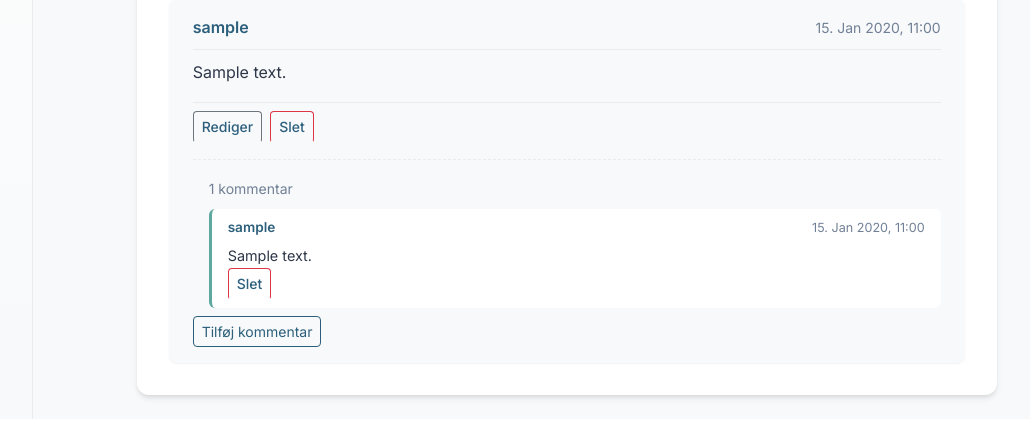
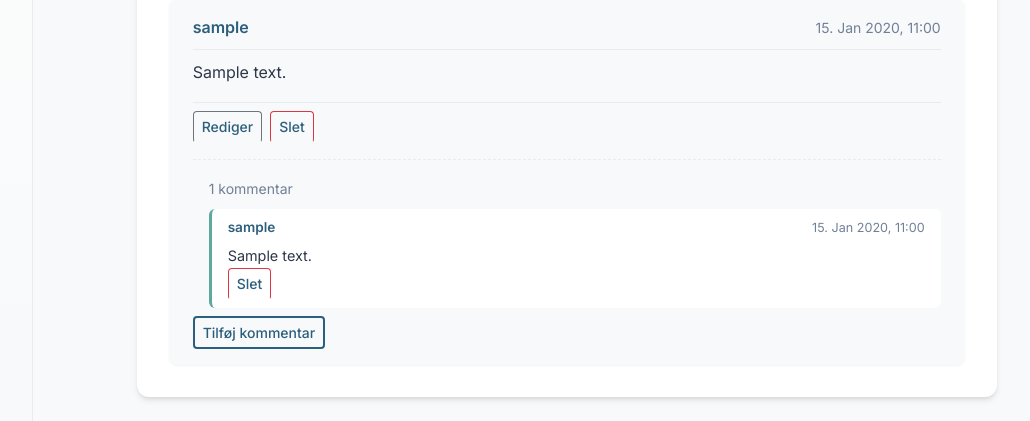
Before and after one commit to RasmusDamgaard/Vraa, a Django app: page / in a window 1280 px wide. Shown: the part 757-1178 px from the top of the page, without its empty margins (180-1210 px from the left). Run offline with Django 4.2, Linux system fonts and the light colour scheme; a user stored in the database is signed in; tables that the repository leaves empty hold one stand-in row (values such as "Sample post").

Commit message:
Fix favicon, button styling, and download card text color
- Add favicon link using logo.png to prevent 404 errors
- Fix vedtægter download button text color (override .content a styles)
- Improve btn-outline-primary with proper border, hover, and active states

https://claude.ai/code/session_01UZAkvEPxdwPqncvFZwBpSC

```diff
--- a/main/static/main/css/style.css
+++ b/main/static/main/css/style.css
@@ -587,6 +587,12 @@ html {
   --bs-btn-border-color: var(--primary-blue);
   --bs-btn-hover-bg: var(--primary-blue);
   --bs-btn-hover-border-color: var(--primary-blue);
+  --bs-btn-hover-color: var(--white);
+  --bs-btn-active-bg: var(--primary-blue);
+  --bs-btn-active-border-color: var(--primary-blue);
+  --bs-btn-active-color: var(--white);
+  border-width: 2px;
+  font-weight: 500;
 }
 
 /* Alert styling */
@@ -702,7 +708,8 @@ html {
 }
 
 /* Download Card Styles */
-.document-download-card {
+.document-download-card,
+.content a.document-download-card {
   display: inline-flex;
   align-items: center;
   gap: var(--spacing-md);
@@ -713,13 +720,16 @@ html {
   color: var(--white);
   transition: all var(--transition-base);
   box-shadow: var(--shadow-md);
+  border-bottom: none;
 }
 
-.document-download-card:hover {
+.document-download-card:hover,
+.content a.document-download-card:hover {
   transform: translateY(-2px);
   box-shadow: var(--shadow-lg);
   text-decoration: none;
   color: var(--white);
+  border-bottom: none;
 }
 
 .document-download-icon {
--- a/main/templates/main/base.html
+++ b/main/templates/main/base.html
@@ -18,6 +18,7 @@
     />
 
     {% load static %}
+    <link rel="icon" type="image/png" href="{% static 'main/img/logo.png' %}" />
     <link rel="stylesheet" href="{% static 'main/css/style.css' %}" />
 
     {% block extra_head %}{% endblock %}
```
